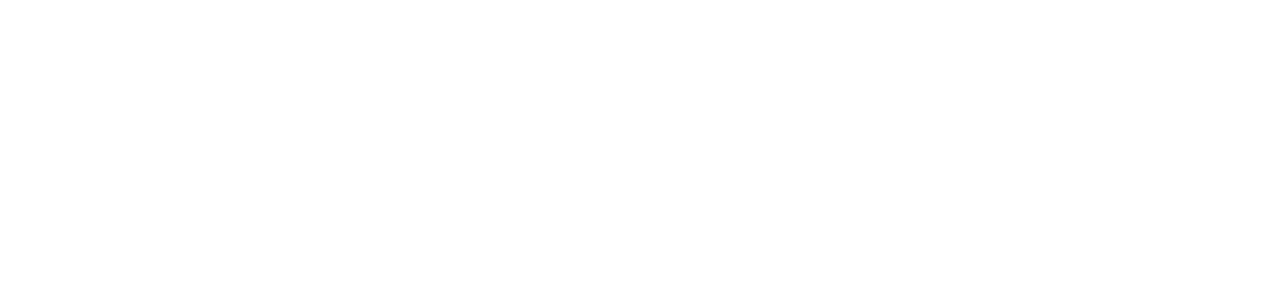
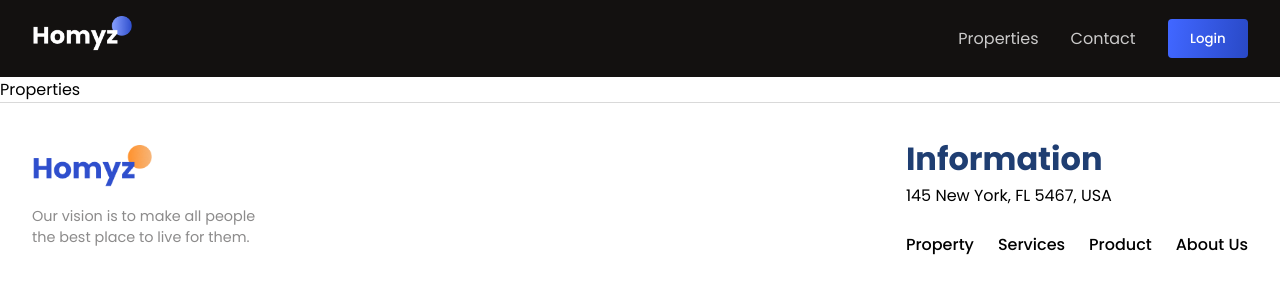
Before and after one commit to daemonX10/real_estate, a React (Vite) app in the folder client/: page /properties in a window 1280 px wide. Before the commit this address had no page. Shown: the top 300 px of the page. Built offline with nearby package versions, Linux system fonts and the light colour scheme.

Commit message:
properties

```diff
--- a/client/src/App.jsx
+++ b/client/src/App.jsx
@@ -3,6 +3,7 @@ import "./App.css"
 import Website from "./pages/Website"
 import {BrowserRouter,Routes,Route} from "react-router-dom"
 import Layout from "./components/Layout/Layout";
+import Properties from "./pages/Properties/Properties";
 
 function App() {
     return(
@@ -13,6 +14,7 @@ function App() {
 
         <Route element={<Layout/>}>
             <Route path="/" element={<Website/>}/>
+            <Route path="/properties" element={<Properties/>}/>
         </Route>
 
       </Routes>
--- a/client/src/components/Header/Header.jsx
+++ b/client/src/components/Header/Header.jsx
@@ -2,7 +2,7 @@ import React, { useState } from 'react'
 import './Header.css'
 import {BiMenuAltRight} from "react-icons/bi";
 import OutsideClickHandler from 'react-outside-click-handler';
-import { Link } from 'react-router-dom';
+import { Link, NavLink } from 'react-router-dom';
 
 
 const Header = () => {
@@ -25,13 +25,11 @@ const Header = () => {
             <div className='flexCenter h-menu'
             style={getMenuStyles(menuOpened)}
             >
-                <a href=''>Residencies</a>
-                <a href=''>Our Value</a>
-                <a href=''>Contact Us</a>
-                <a href=''>Get Started</a>
-                <button className='button'>
-                    <a href=''>Contact Us</a>
-                </button>
+              <NavLink to="/properties">Properties</NavLink>
+              <a href='mailto:damodarryadav@gmail.com'>Contact</a>
+
+              {/* Login button  */}
+              <button className='button'>Login</button>
             </div>
           </OutsideClickHandler>
           <div className="menu-icon" onClick={() => setMenuOpened((prev) => !prev)}>
--- a/client/src/components/Hero/Hero.jsx
+++ b/client/src/components/Hero/Hero.jsx
@@ -1,8 +1,9 @@
 import React from 'react'
-import {HiLocationMarker} from "react-icons/hi";
+
 import "./Hero.css"
 import CountUp from 'react-countup';
 import { motion } from 'framer-motion';
+import SearchBar from '../SearchBar/SearchBar';
 
 const Hero = () => {
   return (
@@ -33,11 +34,7 @@ const Hero = () => {
                         <span className='secondaryText'>Forget all difficulties in finding a residence for you</span>
                     </div>
 
-                    <div className="flexCenter search-bar">
-                        <HiLocationMarker  color="var(--blue)" size={25} />
-                        <input type="text" />
-                        <button className='button'>Search</button>
-                    </div>
+                    <SearchBar />
 
                     <div className="flexCenter stats">
                         <div className="flexColCenter stat">
--- /dev/null
+++ b/client/src/components/PropertyCard/PropertyCard.css
@@ -0,0 +1,36 @@
+.r-card {
+    gap: 0.6rem;
+    padding: 1rem;
+    border-radius: 10px;
+    max-width: max-content;
+    margin: auto;
+    transition: all 300ms ease-in;
+}
+
+.r-card>img {
+    width: 100%;
+    max-width: 15rem;
+}
+
+.r-card>:nth-child(2) {
+    font-size: 1.2rem;
+    font-weight: 600;
+}
+
+.r-card>:nth-child(3) {
+    font-size: 1.5rem;
+}
+
+.r-card:nth-child(4) {
+    font-size: 0.7rem;
+    width: 15rem;
+}
+
+.r-card:hover {
+    scale: 1.025;
+    cursor: pointer;
+    background: linear-gradient(180deg,
+            rgba(255, 255, 255, 0) 0%,
+            rgba(136, 160, 255, 0.46) 217.91%);
+    box-shadow: 0px 72px 49px -51px rgba(136, 160, 255, 0.21);
+}
--- /dev/null
+++ b/client/src/components/PropertyCard/PropertyCard.jsx
@@ -0,0 +1,20 @@
+import React from 'react'
+import './PropertyCard.css'
+const PropertyCard = ({card}) => {
+return (
+<div className='flexColStart r-card'>
+        <img src={card.image} alt='home'/>
+
+        <span className='secondaryText r-price'>
+            <span style={{color: "orange"}}>$</span>
+            <span>{card.price}</span>
+        </span>
+
+        <span className='primaryText'>{card.name}</span>
+        <span className='secondaryText'>{card.detail}</span>
+
+    </div>
+)
+}
+
+export default PropertyCard
--- a/client/src/components/Residencies/Residencies.css
+++ b/client/src/components/Residencies/Residencies.css
@@ -7,43 +7,7 @@
     margin-bottom: 2rem;
 }
 
-.r-card{
-    gap:0.6rem;
-    padding: 1rem;
-    border-radius: 10px;
-    max-width: max-content;
-    margin: auto;
-    transition: all 300ms ease-in;
-}
 
-.r-card>img{
-    width: 100%;
-    max-width: 15rem;
-}
-
-.r-card>:nth-child(2){
-    font-size: 1.2rem;
-    font-weight: 600;
-}
-
-.r-card>:nth-child(3){
-    font-size: 1.5rem;
-}
-
-.r-card:nth-child(4){
-    font-size: 0.7rem;
-    width: 15rem;
-}
-
-.r-card:hover {
-    scale: 1.025;
-    cursor: pointer;
-    background: linear-gradient(
-        180deg,
-        rgba(255,255,255,0) 0%,
-        rgba(136,160,255,0.46) 217.91%);
-    box-shadow: 0px 72px 49px -51px rgba(136, 160, 255, 0.21);
-}
 
 .swiper-horizontal{
     overflow: visible;
--- a/client/src/components/Residencies/Residencies.jsx
+++ b/client/src/components/Residencies/Residencies.jsx
@@ -4,6 +4,7 @@ import {Swiper, SwiperSlide, useSwiper} from "swiper/react"
 import "swiper/css"
 import { sliderSettings } from '../../utils/common';
 import data from "../../utils/slider.json"
+import PropertyCard from '../PropertyCard/PropertyCard';
 
 
 const Residencies = () => {
@@ -19,18 +20,7 @@ const Residencies = () => {
     {
         data.map((card, i) => (
             <SwiperSlide key={i}>
-                            <div className='flexColStart r-card'>
-                                <img src={card.image} alt='home'/>
-
-                                <span className='secondaryText r-price'>
-                                    <span style={{color: "orange"}}>$</span>
-                                    <span>{card.price}</span>
-                                </span>
-
-                                <span className='primaryText'>{card.name}</span>
-                                <span className='secondaryText'>{card.detail}</span>
-
-                            </div>
+                <PropertyCard card={card} />
             </SwiperSlide>
         ))
     }
--- /dev/null
+++ b/client/src/components/SearchBar/SearchBar.jsx
@@ -0,0 +1,14 @@
+import React from 'react'
+import { HiLocationMarker } from 'react-icons/hi'
+
+const SearchBar = () => {
+  return (
+    <div className="flexCenter search-bar">
+                        <HiLocationMarker  color="var(--blue)" size={25} />
+                        <input type="text" />
+                        <button className='button'>Search</button>
+                    </div>
+  )
+}
+
+export default SearchBar
--- a/client/src/index.css
+++ b/client/src/index.css
@@ -15,6 +15,9 @@
   box-sizing: border-box;
   font-family: "Poppins", sans-serif;
   scroll-behavior: smooth;
+}
+.wrapper{
+  background:#fff;
 }
 a {
   color: inherit;
--- /dev/null
+++ b/client/src/pages/Properties/Properties.jsx
@@ -0,0 +1,9 @@
+import React from 'react'
+
+const Properties = () => {
+  return (
+    <div className='wrapper'>Properties</div>
+  )
+}
+
+export default Properties
```
Also changed, not shown: client/src/pages/Properties/Properties.css (added). Lines whose indentation alone changed are shown as unchanged.
